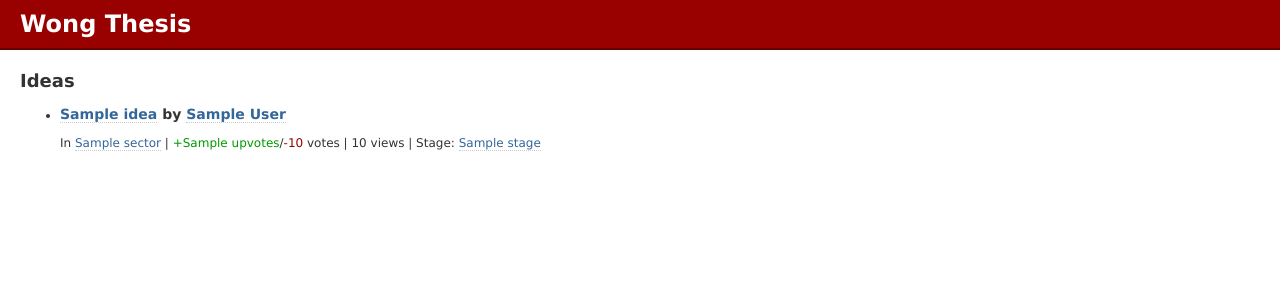
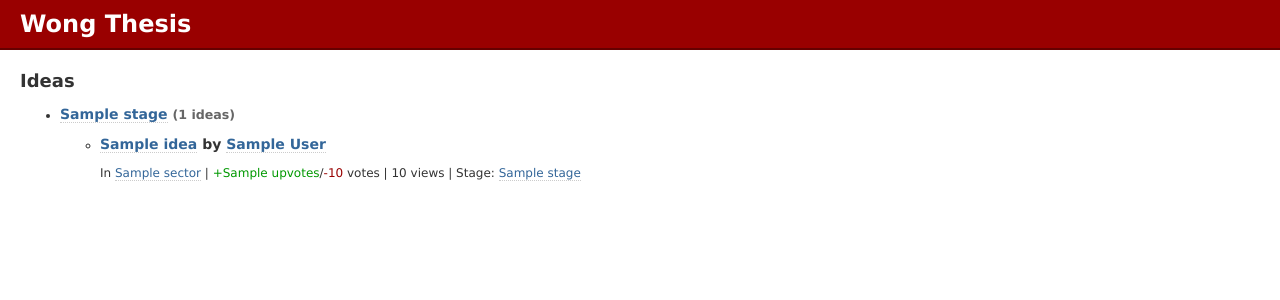
Before and after one commit to mccutchen/wongthesis, a Django app: template templates/index.html in a window 1280 px wide. Shown: the top 300 px of the page. Run offline with Django 3.2, Linux system fonts and the light colour scheme; the template is opened without the code that fills it: most values are stand-ins (such as "Sample title", 1, 10 or a date in 2020); some libraries are stand-ins or nearby versions.

Commit message:
Group ideas by stage on index page

```diff
--- a/static/yoyoyo.css
+++ b/static/yoyoyo.css
@@ -26,7 +26,9 @@ h1 a {
     color: #fff;
     border: none;
 }
-h2 > span {
+h1 > span,
+h2 > span,
+h3 > span {
     color: #666;
     font-size: 90%;
 }
--- a/templates/index.html
+++ b/templates/index.html
@@ -3,8 +3,17 @@
 {% block content %}
     <h2>Ideas</h2>
     <ul>
-        {% for idea in ideas %}
-            {% include "_idea_summary.html" %}
+        {% for stage, ideas in grouped_ideas %}
+            <li>
+                <h3><a href="/stage/{{ stage }}">{{ stage }}</a> <span>({{ ideas|length }} idea{{ ideas|pluralize }})</h3>
+                <ul>
+                    {% for idea in ideas %}
+                        {% include "_idea_summary.html" %}
+                    {% empty %}
+                        <li>No ideas.</li>
+                    {% endfor %}
+                </ul>
+            </li>
         {% empty %}
             <li>No ideas.</li>
         {% endfor %}
```
Also changed, not shown: main.py (+7 -2 lines).
